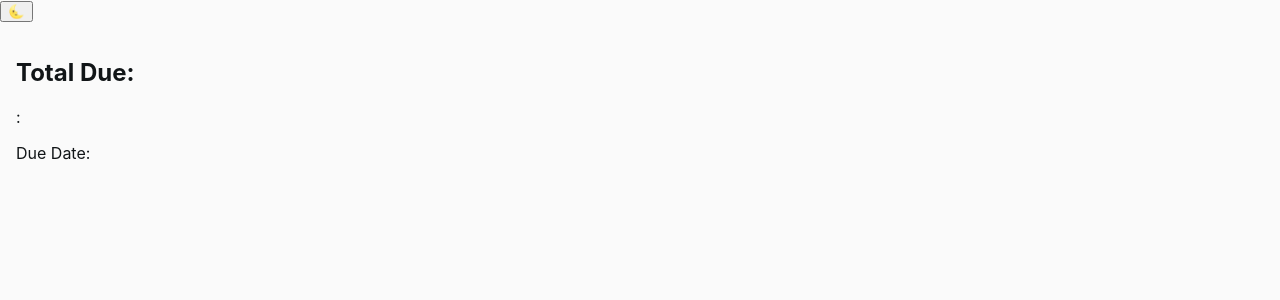
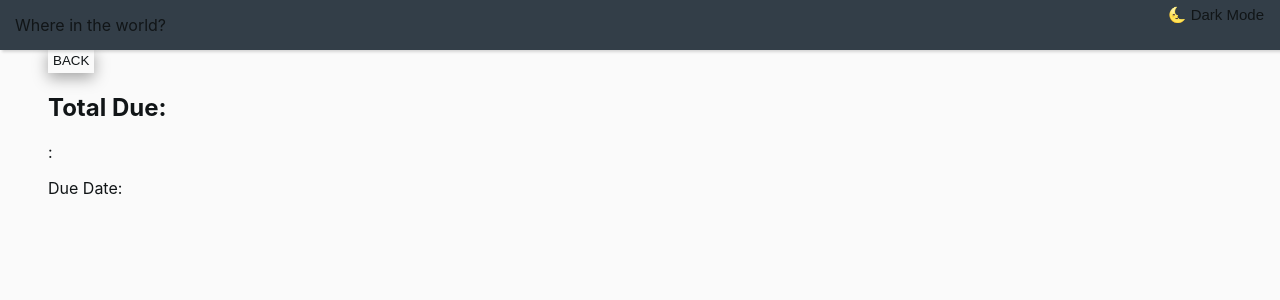
Before and after one commit to phylischumba/rest-countries-api-with-theme-switcher, a React (Create React App) app: page /countries/1 in a window 1280 px wide. Shown: the top 300 px of the page. Built offline with nearby package versions, Linux system fonts and the light colour scheme; no server answers.

Commit message:
add toggle button

```diff
--- a/src/App.js
+++ b/src/App.js
@@ -1,18 +1,7 @@
-// import './App.css';
-// import AllRoutes from './routes';
-
-// function App() {
-//   return (
-//     <div className="App">
-//       <AllRoutes />
-//     </div>
-//   );
-// }
-
-// export default App;
 import React, { useState, useEffect } from 'react';
 import { ThemeProvider } from 'styled-components';
 import AllRoutes from './routes';
+import { ThemeButton } from './Styles';
 
 import { lightTheme, darkTheme, GlobalStyles } from './theme';
 
@@ -41,17 +30,17 @@ const App = () => {
     <ThemeProvider theme={isDarkTheme ? darkTheme : lightTheme}>
       <>
         <GlobalStyles />
-        <button onClick={toggleTheme}>
+        <ThemeButton onClick={toggleTheme}>
           {isDarkTheme ? (
             <span aria-label="Light mode" role="img">
-              🌞
+              🌞 Light Mode
             </span>
           ) : (
             <span aria-label="Dark mode" role="img">
-              🌜
+              🌜 Dark Mode
             </span>
           )}
-        </button>
+        </ThemeButton>
         <AllRoutes />
       </>
     </ThemeProvider>
--- /dev/null
+++ b/src/Styles.js
@@ -0,0 +1,68 @@
+import styled from 'styled-components';
+
+export const NavContainer = styled.nav`
+  width: 100%;
+  padding: 15px;
+  box-shadow: rgba(0, 0, 0, 0.15) 1.95px 1.95px 2.6px;
+  background: #333e48;
+  position: fixed;
+`;
+
+export const CardWrapper = styled.div`
+  overflow: hidden;
+  padding: 0 0 12px;
+  margin: 48px auto 0;
+  width: 230px;
+  font-family: Quicksand, arial, sans-serif;
+  box-shadow: 0 0 20px rgba(0, 0, 0, 0.05), 0 0px 40px rgba(0, 0, 0, 0.08);
+  border-radius: 5px;
+  text-align: left;
+`;
+export const HomeWrapper = styled.div`
+  display: grid;
+  grid-template-columns: 1fr 1fr 1fr 1fr;
+  padding: 20px;
+  font-family: 'Nunito Sans', sans-serif;
+  @media (max-width: 430px) {
+    grid-template-columns: 1fr;
+  }
+  @media (max-width: 768px) and (min-width: 430px) {
+    grid-template-columns: 1fr 1fr;
+  }
+  @media (max-width: 1100px) and (min-width: 768px) {
+    grid-template-columns: 1fr 1fr 1fr;
+  }
+`;
+export const ImageFlag = styled.img`
+  width: 100%;
+  height: 100px;
+`;
+export const CountryInfo = styled.div`
+  padding: 0 20px;
+`;
+export const CountryName = styled.p`
+  font-weight: 800;
+  font-size: 18px;
+`;
+export const CountryPopulation = styled.span`
+  font-weight: 600;
+  font-size: 14px;
+`;
+
+export const ThemeButton = styled.button`
+  background: inherit;
+  border: none;
+  font-size: 15px;
+  position: fixed;
+  right: 10px;
+  top: 5px;
+  color: inherit;
+  z-index: 1;
+`;
+export const BackButton = styled.button`
+  background: inherit;
+  color: inherit;
+  border: none;
+  padding: 5px;
+  box-shadow: rgba(0, 0, 0, 0.35) 0px 5px 15px;
+`;
--- a/src/components/Card.js
+++ /dev/null
@@ -1,33 +0,0 @@
-import styled from 'styled-components';
-
-export const CardWrapper = styled.div`
-  overflow: hidden;
-  padding: 0 0 12px;
-  margin: 48px auto 0;
-  width: 200px;
-  font-family: Quicksand, arial, sans-serif;
-  box-shadow: 0 0 20px rgba(0, 0, 0, 0.05), 0 0px 40px rgba(0, 0, 0, 0.08);
-  border-radius: 5px;
-  text-align: left;
-`;
-export const HomeWrapper = styled.div`
-  display: grid;
-  grid-template-columns: 1fr 1fr 1fr 1fr;
-  padding: 20px;
-  font-family: 'Nunito Sans', sans-serif;
-`;
-export const ImageFlag = styled.img`
-  width: 100%;
-  height: 100px;
-`;
-export const CountryInfo = styled.div`
-  padding: 0 20px;
-`;
-export const CountryName = styled.p`
-  font-weight: 800;
-  font-size: 18px;
-`;
-export const CountryPopulation = styled.span`
-  font-weight: 600;
-  font-size: 14px;
-`;
--- /dev/null
+++ b/src/components/Navbar.js
@@ -0,0 +1,10 @@
+import { NavContainer } from '../Styles';
+const Navbar = () => {
+  return (
+    <>
+      <NavContainer>Where in the world?</NavContainer>
+    </>
+  );
+};
+
+export default Navbar;
--- a/src/pages/Country.js
+++ b/src/pages/Country.js
@@ -1,7 +1,8 @@
-import { useParams } from 'react-router-dom';
+import { useParams, useNavigate } from 'react-router-dom';
 import { getCountry } from '../getCountry';
 import { useQuery } from 'react-query';
 import axios from 'axios';
+import { BackButton } from '../Styles';
 
 export default function Country() {
   const { isSuccess, data } = useQuery('countries', async () => {
@@ -10,10 +11,11 @@ export default function Country() {
   });
   let params = useParams();
   let country = isSuccess && getCountry(params.countryid, data);
-  console.log(params.countryid);
+  let navigate = useNavigate();
 
   return (
-    <main style={{ padding: '1rem' }}>
+    <main style={{ padding: '3rem' }}>
+      <BackButton onClick={() => navigate(-1)}>BACK</BackButton>
       <h2>Total Due: {country.name}</h2>
       <p>
         {country.name}: {country.number}
--- a/src/pages/HomePage.js
+++ b/src/pages/HomePage.js
@@ -5,10 +5,10 @@ import {
   CountryName,
   CountryInfo,
   CountryPopulation
-} from '../components/Card';
+} from '../Styles';
 import { useQuery } from 'react-query';
 import axios from 'axios';
-import { Link } from 'react-router-dom';
+import { useNavigate } from 'react-router-dom';
 
 const HomePage = () => {
   const { isLoading, isError, isSuccess, data, error } = useQuery('countries', async () => {
@@ -16,26 +16,23 @@ const HomePage = () => {
     return data;
   });
 
-  console.log(isLoading, isError, data, error?.message);
-
   if (isError && error?.message === 'Request failed with status code 404') {
     return <p>404 Error</p>;
   }
+  let navigate = useNavigate();
+
+  const handleClick = (name) => {
+    navigate(`/countries/${name}`);
+  };
 
   return (
     <HomeWrapper>
       {isLoading ? <p>Loading...</p> : <></>}
       {isSuccess ? (
         data.map((country) => (
-          <CardWrapper key={country?.name}>
+          <CardWrapper key={country?.name} onClick={() => handleClick(country?.name)}>
             <ImageFlag src={country?.flag} alt={`${country?.name}'s flag`} />
             <CountryInfo>
-              <Link
-                style={{ display: 'block', margin: '1rem 0' }}
-                to={`/countries/${country.name}`}
-                key={country.name}>
-                {country.name}
-              </Link>{' '}
               <CountryName>{country?.name}</CountryName>
               <p>
                 <CountryPopulation>Population:</CountryPopulation> {country?.population}
--- a/src/routes.js
+++ b/src/routes.js
@@ -1,12 +1,14 @@
 import { BrowserRouter, Routes, Route } from 'react-router-dom';
 import HomePage from './pages/HomePage';
 import Country from './pages/Country';
+import Navbar from './components/Navbar';
 
 const AllRoutes = () => {
   return (
     <BrowserRouter>
+      <Navbar />
       <Routes>
-        <Route path="/countries" element={<HomePage />} />
+        <Route path="/" element={<HomePage />} />
         <Route path="/countries/:countryid" element={<Country />} />
       </Routes>
     </BrowserRouter>
```
